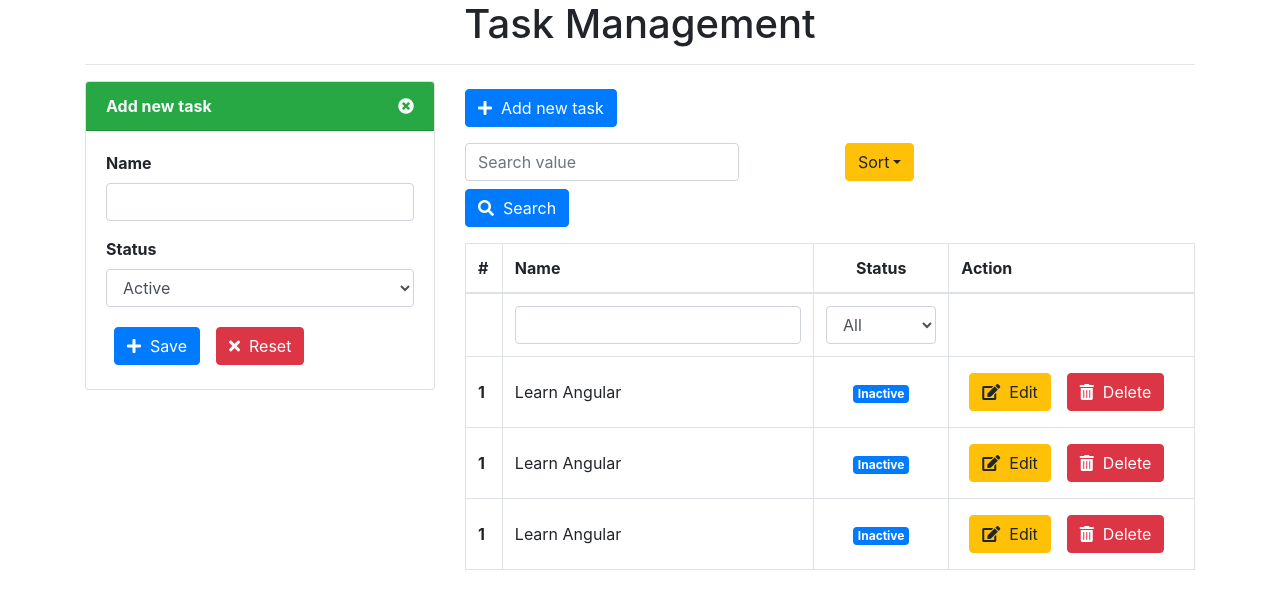
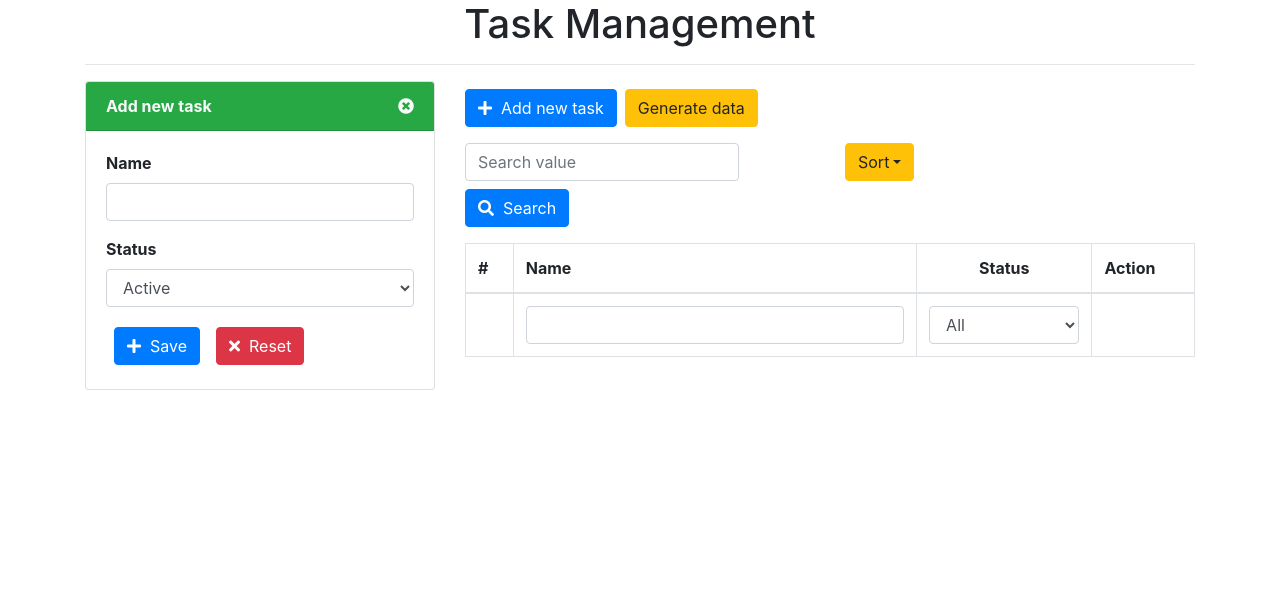
Before and after one commit to thinhtpt2000/basic-react, a React (Create React App) app: page / in a window 1280 px wide. Shown: the top 608 px of the page. Built offline with nearby package versions, Linux system fonts and the light colour scheme.

Commit message:
[ThinhTPT] apply show tasks function

```diff
--- a/src/App.js
+++ b/src/App.js
@@ -1,9 +1,45 @@
 import './App.css';
+import { useState, useEffect } from "react";
 import TaskForm from "./components/TaskForm";
 import Toolbar from "./components/Toolbar";
 import TaskList from "./components/TaskList";
 
 function App() {
+  const [tasks, setTasks] = useState([]); // {id: unique, name, status}
+
+  useEffect(() => {
+    if (localStorage && localStorage.getItem('tasks')) {
+      let tmpTasks = JSON.parse(localStorage.getItem('tasks'));
+      setTasks(tmpTasks);
+    }
+  }, [])
+
+  const generateData = () => {
+    let demoTasks = [
+      {
+        id: generateId(),
+        name: 'Learn ReactJS',
+        status: true
+      },
+      {
+        id: generateId(),
+        name: 'Working from home',
+        status: false
+      },
+      {
+        id: generateId(),
+        name: 'Coffee time',
+        status: true
+      },
+    ];
+    setTasks(demoTasks);
+    localStorage.setItem('tasks', JSON.stringify(demoTasks));
+  }
+
+  const randomId = () => Math.floor((1 + Math.random()) * 0x10000).toString(16).substring(1);
+
+  const generateId = () => randomId() + '-' + randomId() + '-' + randomId() + '-' + randomId();
+
   return (
     <div className="App">
       <div className="container">
@@ -25,6 +61,9 @@ function App() {
                   &nbsp;
                   Add new task
                 </button>
+                <button type="submit" className="btn btn-warning mt-2 ml-2" onClick={() => generateData()}>
+                  Generate data
+                </button>
               </div>
             </div>
             <div className="row mt-2">
@@ -34,7 +73,7 @@ function App() {
             </div>
             <div className="row mt-2">
               <div className="col-xs-12 col-sm-12 col-md-12 col-lg-12">
-                <TaskList />
+                <TaskList data={tasks} />
               </div>
             </div>
           </div>
--- a/src/components/TaskItem.js
+++ b/src/components/TaskItem.js
@@ -1,10 +1,15 @@
-function TaskItem() {
+function TaskItem(props) {
+    let {data, order} = props;
     return (
         <tr>
-            <th scope="row" className="align-middle">1</th>
-            <td className="align-middle">Learn Angular</td>
+            <th scope="row" className="align-middle">{order}</th>
+            <td className="align-middle">{data.name}</td>
             <td className="align-middle text-center">
-                <span className="badge badge-primary">Inactive</span>
+                {
+                    data.status ?
+                        <span className="badge badge-danger">Active</span> :
+                        <span className="badge badge-primary">Inactive</span>
+                }
             </td>
             <td>
                 <button type="button" className="btn btn-warning mx-2 my-1">
--- a/src/components/TaskList.js
+++ b/src/components/TaskList.js
@@ -1,6 +1,6 @@
 import TaskItem from "./TaskItem";
 
-function TaskList() {
+function TaskList(props) {
     return (
         <div className="TaskList">
             <table className="table table-bordered">
@@ -27,9 +27,11 @@ function TaskList() {
                         </td>
                         <td></td>
                     </tr>
-                    <TaskItem />
-                    <TaskItem />
-                    <TaskItem />
+                    {
+                        props.data.map((task, index) => {
+                            return <TaskItem key={index} order={index + 1} data={task} />
+                        })
+                    }
                 </tbody>
             </table>
         </div>
```
